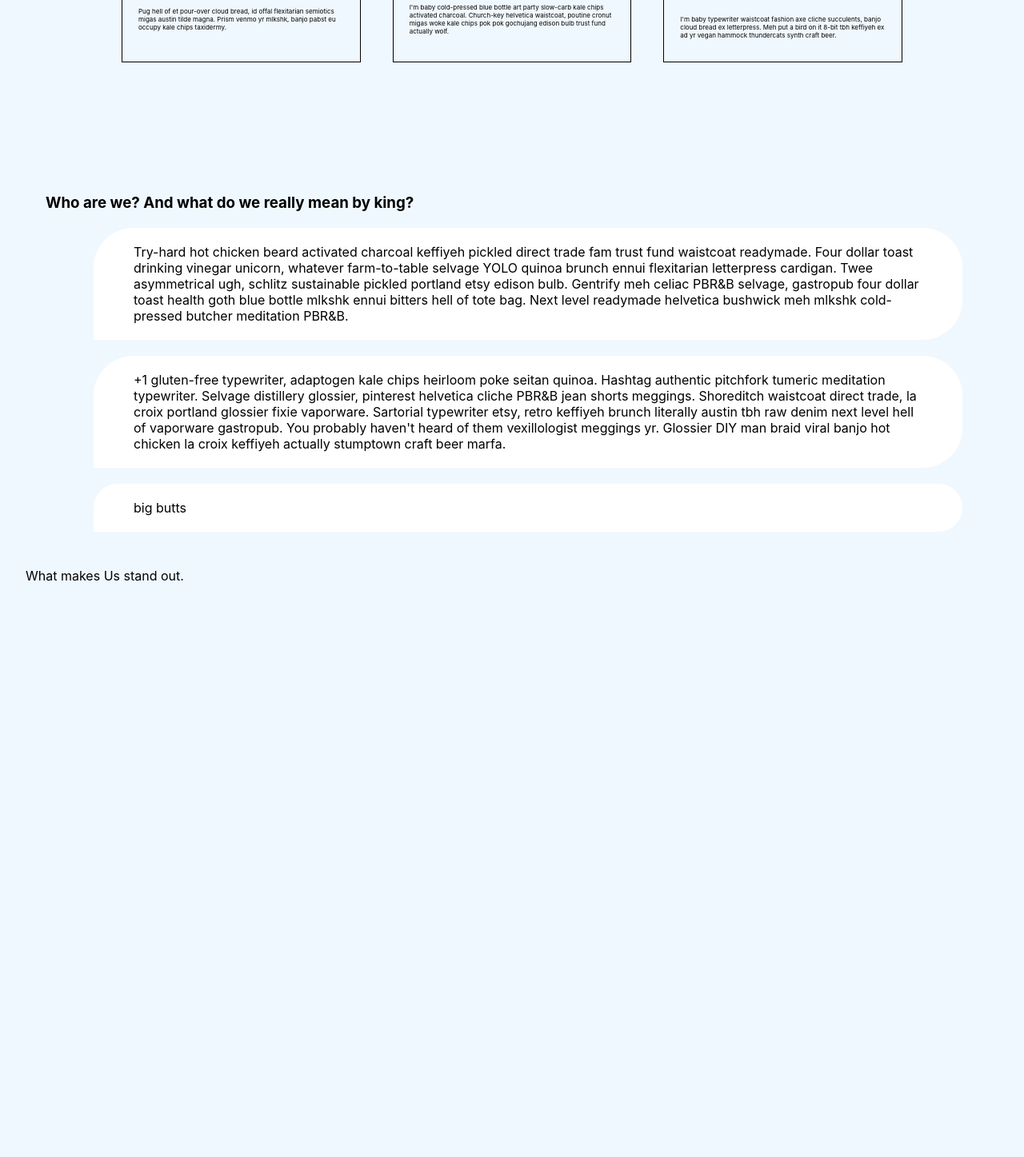
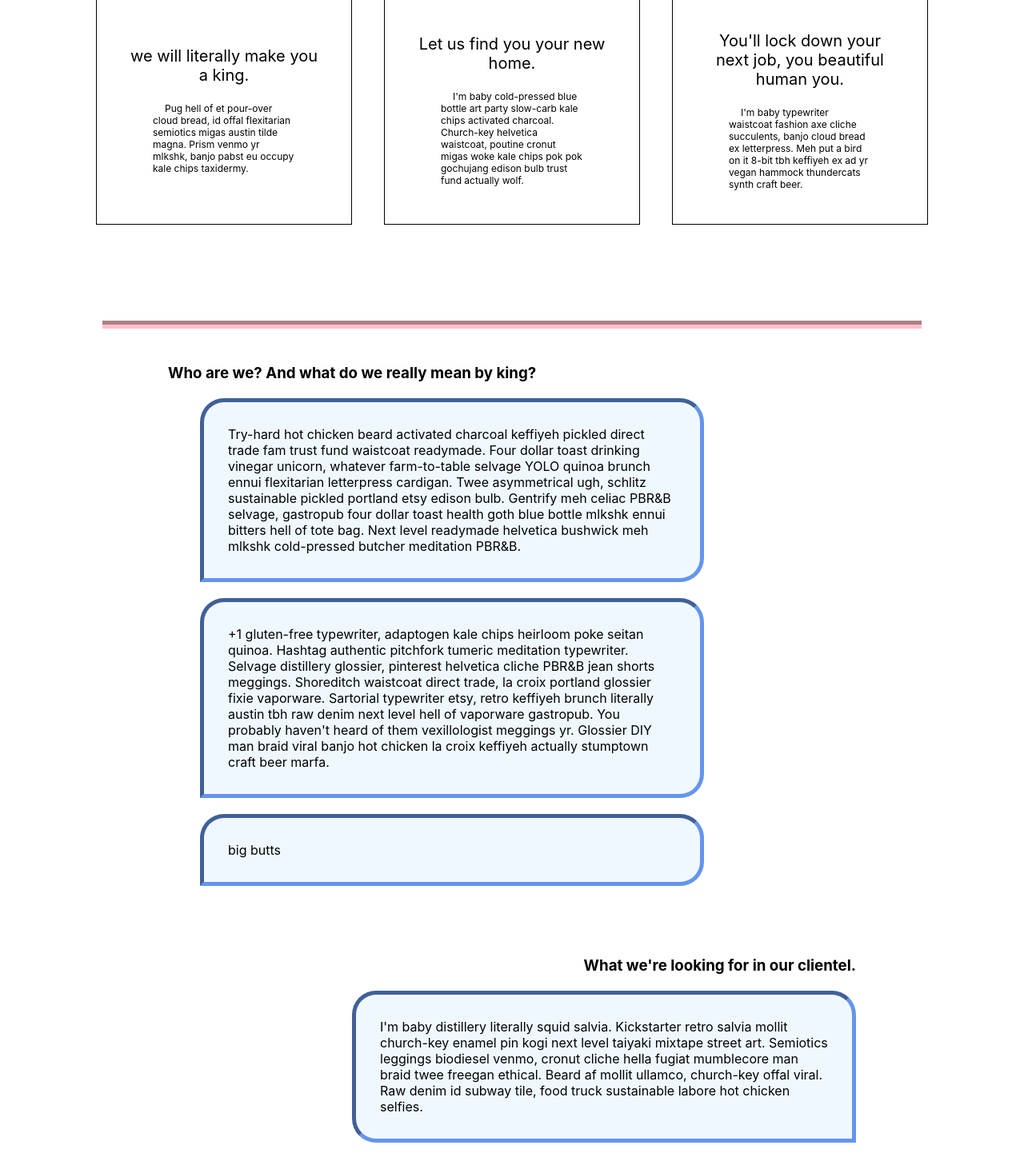
Before and after one commit to ForestW70/TekStork.io, a Next.js app: page / in a window 1280 px wide. Shown: the part 480-1927 px from the top of the page at 80% size. Before the commit the page ends 1210 px from the top, so only its background shows below. Built offline with nearby package versions, Linux system fonts and the light colour scheme.

Commit message:
added more visual elements to the home page, adjusted styles for a consistant look.

```diff
--- a/pages/index.js
+++ b/pages/index.js
@@ -33,6 +33,7 @@ export default function Home() {
         </article>
       </div>
 
+      <section className={styles.homeContainer}>
         <div className={styles.whoThey}>
           <h3>Who are we? And what do we really mean by king?</h3>
           <ul>
@@ -46,6 +47,22 @@ export default function Home() {
           </ul>
         </div>
 
+        <div className={styles.ourClients}>
+          <h3>What we're looking for in our clientel.</h3>
+          <ul>
+            <li>
+              I'm baby distillery literally squid salvia. Kickstarter retro salvia mollit church-key enamel pin kogi next level taiyaki mixtape street art. Semiotics leggings biodiesel venmo, cronut cliche hella fugiat mumblecore man braid twee freegan ethical. Beard af mollit ullamco, church-key offal viral. Raw denim id subway tile, food truck sustainable labore hot chicken selfies.
+            </li>
+            <li>
+              Polaroid paleo cliche palo santo lyft, bespoke pour-over schlitz health goth adipisicing lumbersexual. Roof party deep v chia fugiat post-ironic kogi mlkshk 8-bit godard aesthetic woke.
+
+              Dummy text? More like dummy thicc text, amirite?
+            </li>
+          </ul>
+        </div>
+
+      </section>
+
       <div>
         <span>What makes Us stand out.</span>
       </div>
--- a/styles/Home.module.css
+++ b/styles/Home.module.css
@@ -1,5 +1,8 @@
-.container {
+.homeContainer {
   padding: 0 2rem;
+  border-top:10px groove pink;
+  width: 80%;
+  margin: 0 auto;
 }
 
 .main {
@@ -24,35 +27,72 @@
   flex-direction: column;
   justify-content: center;
   align-items: center;
-
+  /* width: 50%; */
   border: 1px solid black;
   padding: 20px;
   margin: 20px;
+  min-height: 400px;
+}
+
+.quickTipBox > article > p:nth-child(2) {
+  font-size: 20px;
+  text-align: center;
+  margin: 0 20px;
 }
 
 .quickTipBox > article > p:nth-child(3) {
-  font-size: 8px;
+  font-size: 12px;
+  padding: 10px 50px;
+  text-indent: 15px;
 }
 
 .quickTipBox svg {
   height:100px;
   width:100px;
+  margin: 50px;
+  color: rebeccapurple;
+}
+
+
+.whoThey, .ourClients {
+  /* background-color: white; */
+  padding:25px;
+  border: 6px;
+  margin: 0 25px;
+  width: 75%;
+}
+
+.whoThey li, .ourClients li {
+  padding: 30px;
+  margin: 20px auto;
+  text-decoration: none;
+  list-style-type: none;
+  background: aliceblue;
+  font-size: 2vmin;
+  border-radius: 30px;
+  border: 5px inset cornflowerblue;
 }
 
 /* section 1 */
 .whoThey {
-  /* background-color: white; */
-  padding:25px;
-  border: 6px;
+  margin-right: auto;
 }
 
 .whoThey li {
-  padding: 20px 50px;
-  margin: 20px;
-  text-decoration: none;
-  list-style-type: none;
-  background: white;
-
-  border-radius: 50px;
   border-bottom-left-radius: 0;
 }
+
+
+
+/* section 2 */
+.ourClients > h3 {
+  text-align: right;
+}
+
+.ourClients {
+  margin-left: auto;
+}
+
+.ourClients li {
+  border-bottom-right-radius: 0;
+}
--- a/styles/globals.css
+++ b/styles/globals.css
@@ -2,7 +2,7 @@ html,
 body {
   padding: 0;
   margin: 0;
-  background-color: aliceblue;
+  background-color: #fff;
   font-family: -apple-system, BlinkMacSystemFont, Segoe UI, Roboto, Oxygen,
     Ubuntu, Cantarell, Fira Sans, Droid Sans, Helvetica Neue, sans-serif;
 }
@@ -19,7 +19,3 @@ a {
 h1 {
   padding-left: 5px;
 }
-
-main {
-
-}
```
Lines whose indentation alone changed are shown as unchanged.
